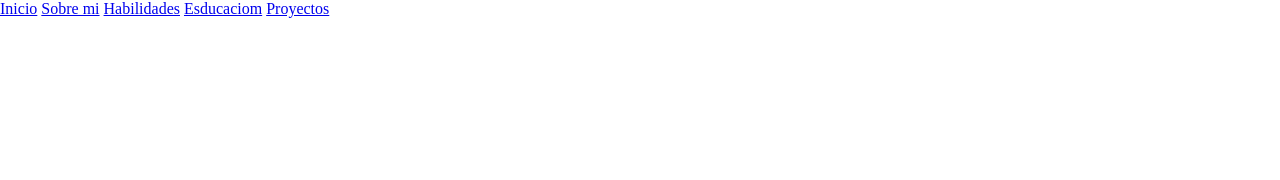
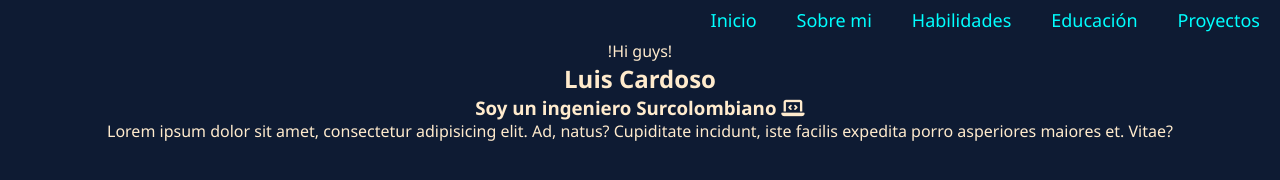
Before and after one commit to LuisYusty/Presentacion, a plain HTML site: page index.html in a window 1280 px wide. Drawn offline with Linux system fonts and the light colour scheme.

Commit message:
nav y seccion sobre-mi

```diff
--- a/index.html
+++ b/index.html
@@ -5,30 +5,40 @@
     <meta charset="UTF-8">
     <meta http-equiv="X-UA-Compatible" content="IE=edge">
     <meta name="viewport" content="width=device-width, initial-scale=1.0">
+    <script src="https://kit.fontawesome.com/1ca46216df.js" crossorigin="anonymous"></script>
+
     <link rel="stylesheet" href="styles.css">
     <title>Presentacion</title>
 </head>
 
 <body>
+    <header>
 
-    <header>
-        <nav>
+
+
+        <nav class="menu">
+
+
             <a href="#">Inicio</a>
             <a href="#">Sobre mi</a>
             <a href="#">Habilidades</a>
-            <a href="#">Esducaciom</a>
+            <a href="#">Educación</a>
             <a href="#">Proyectos</a>
         </nav>
     </header>
 
 
-    <main>
-        <div class="Sobre mi">
+    <main class="principal">
+        <div class="sobre-mi">
+            <span>!Hi guys!</span>
+            <h2>Luis Cardoso</h2>
+            <h3>Soy un ingeniero Surcolombiano  <i class="fa-solid fa-laptop-code"></i></h3>
+            <p>Lorem ipsum dolor sit amet, consectetur adipisicing elit. Ad, natus? Cupiditate incidunt, iste facilis
+                expedita porro asperiores maiores et. Vitae?</p>
 
         </div>
 
         <div class="Habilidades">
-
         </div>
 
         <div class="Educacion">
@@ -39,8 +49,6 @@
 
         </div>
 
-
-
     </main>
 
     <footer class="footer">
--- a/styles.css
+++ b/styles.css
@@ -1,5 +1,52 @@
-*{
+* {
     padding: 0;
     margin: 0;
     box-sizing: border-box;
 }
+
+body {
+    background: #0e1b33;
+    font-family: 'Segoe UI', Tahoma, Geneva, Verdana, sans-serif;
+}
+
+/*menu*/
+
+
+.menu {
+    display: flex;
+    justify-content: right;
+    align-items: center;
+
+    width: 100%;
+    height: 40px;
+
+}
+
+.menu a {
+    text-decoration: none;
+    color: aqua;
+    font-size: 18px;
+    padding: 20px;
+
+}
+
+.menu a:hover {
+    background-color: #ef8354;
+    border-radius: 3px;
+}
+
+
+
+/*******/
+
+.sobre-mi{
+    text-align: center;
+    color: blanchedalmond;
+}
+
+.Habilidades{
+    width: 100%;
+    height: 300px;
+
+
+}
```
